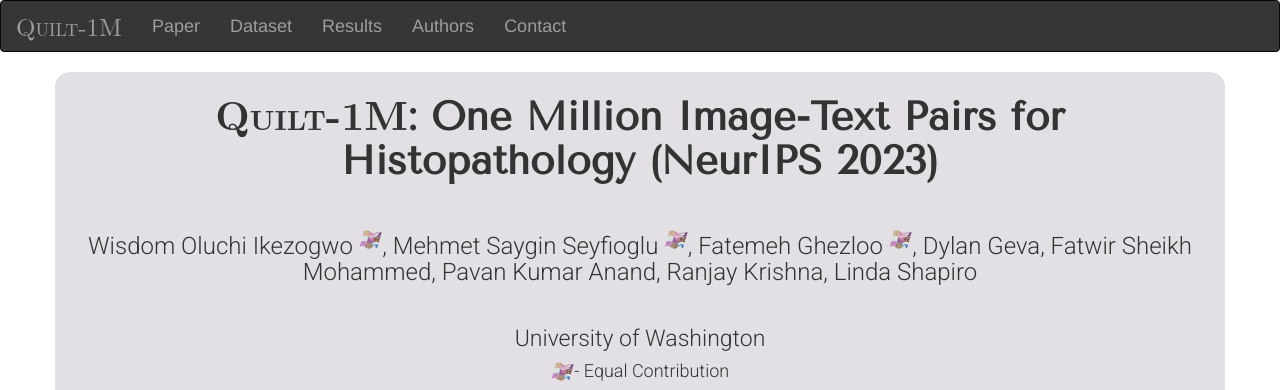
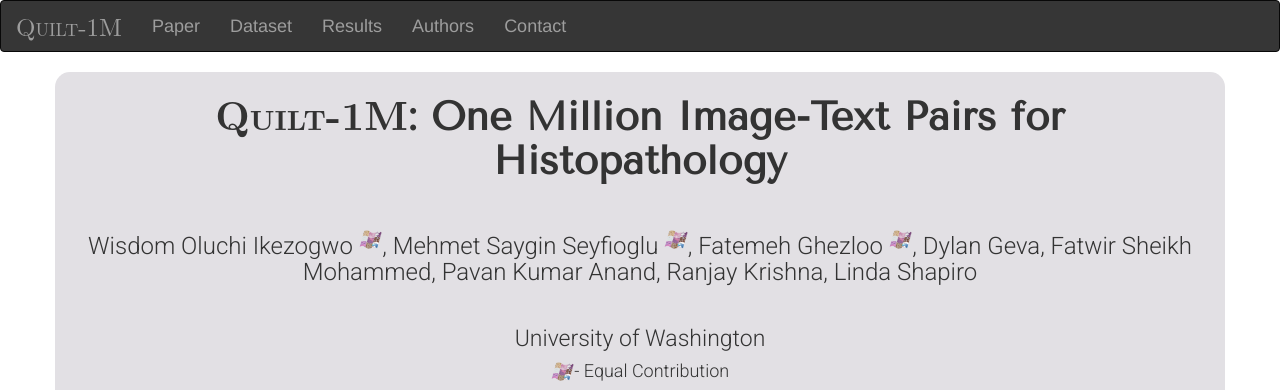
Before and after one commit to quilt1M/quilt1M.github.io, a plain HTML site: page index.html in a window 1280 px wide. Shown: the top 390 px of the page. Drawn offline with nearby package versions, Linux system fonts and the light colour scheme.

Commit message:
Update index.html

```diff
--- a/index.html
+++ b/index.html
@@ -186,7 +186,7 @@
     </div>
   </nav>
   <div class="container div1" align="center">
-      <h1 class="divtext1 font1"><b><span class="quilt"><span class="quilt"><span class="quilt">Quilt-1M</span></span></span>: One Million Image-Text Pairs for Histopathology (NeurIPS 2023) </b></h1> <br>
+      <h1 class="divtext1 font1"><b><span class="quilt"><span class="quilt"><span class="quilt">Quilt-1M</span></span></span>: One Million Image-Text Pairs for Histopathology </b></h1> <br>
       <h3 class="font2">Wisdom Oluchi Ikezogwo <sup><img src="img/quilt1m.png" height="20px" alt=""></sup>, Mehmet Saygin Seyfioglu <sup><img src="img/quilt1m.png" height="20px" alt=""></sup>, Fatemeh Ghezloo <sup><img src="img/quilt1m.png" height="20px" alt=""></sup>, Dylan Geva, Fatwir Sheikh Mohammed, Pavan Kumar Anand, Ranjay Krishna, Linda Shapiro</h3> <br>
       <h4 class="font2 size2">University of Washington</h4>
       <h4 class="font2"><img src="img/quilt1m.png" height="20px" alt="">- Equal Contribution</h5> <br>
```
